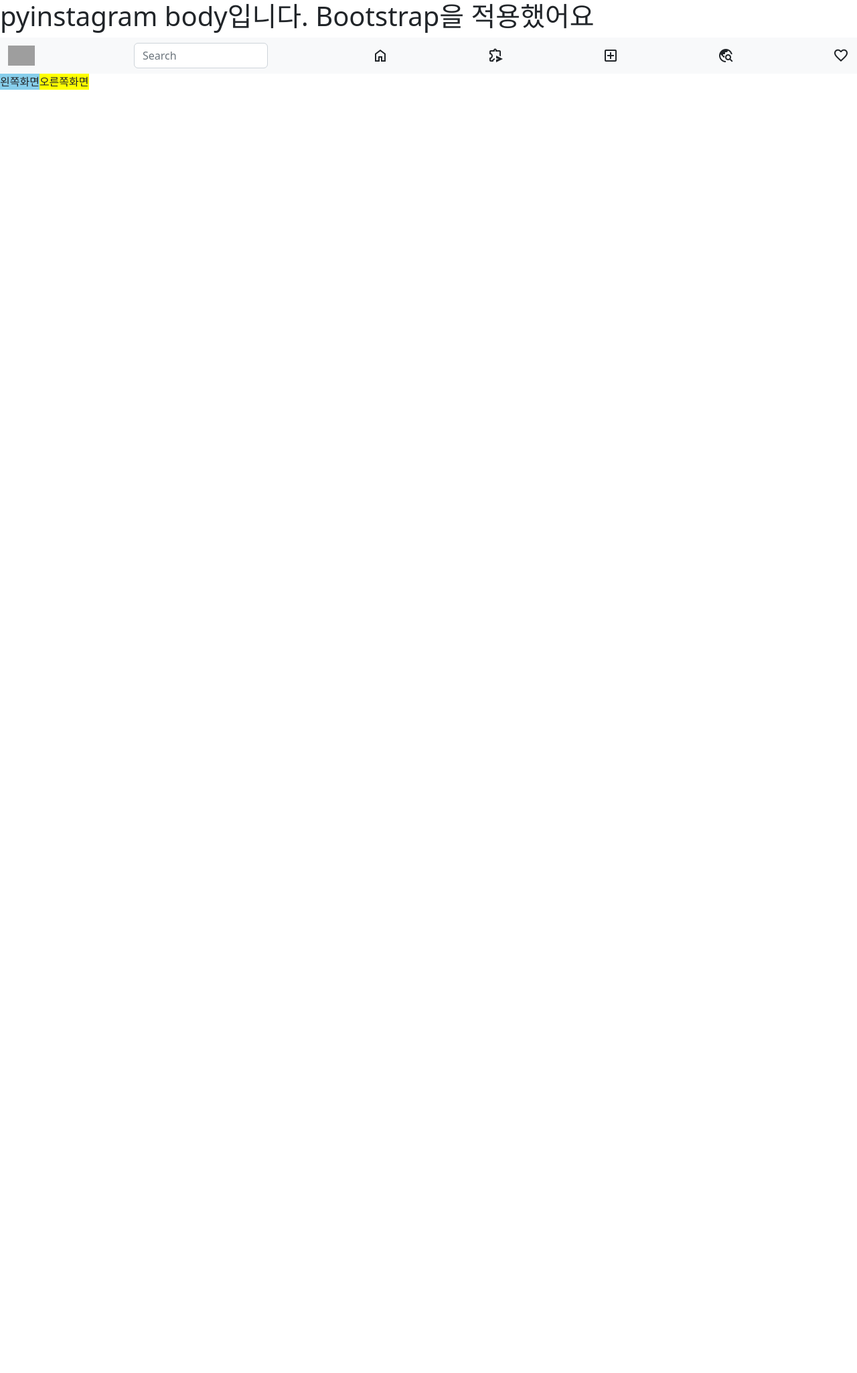
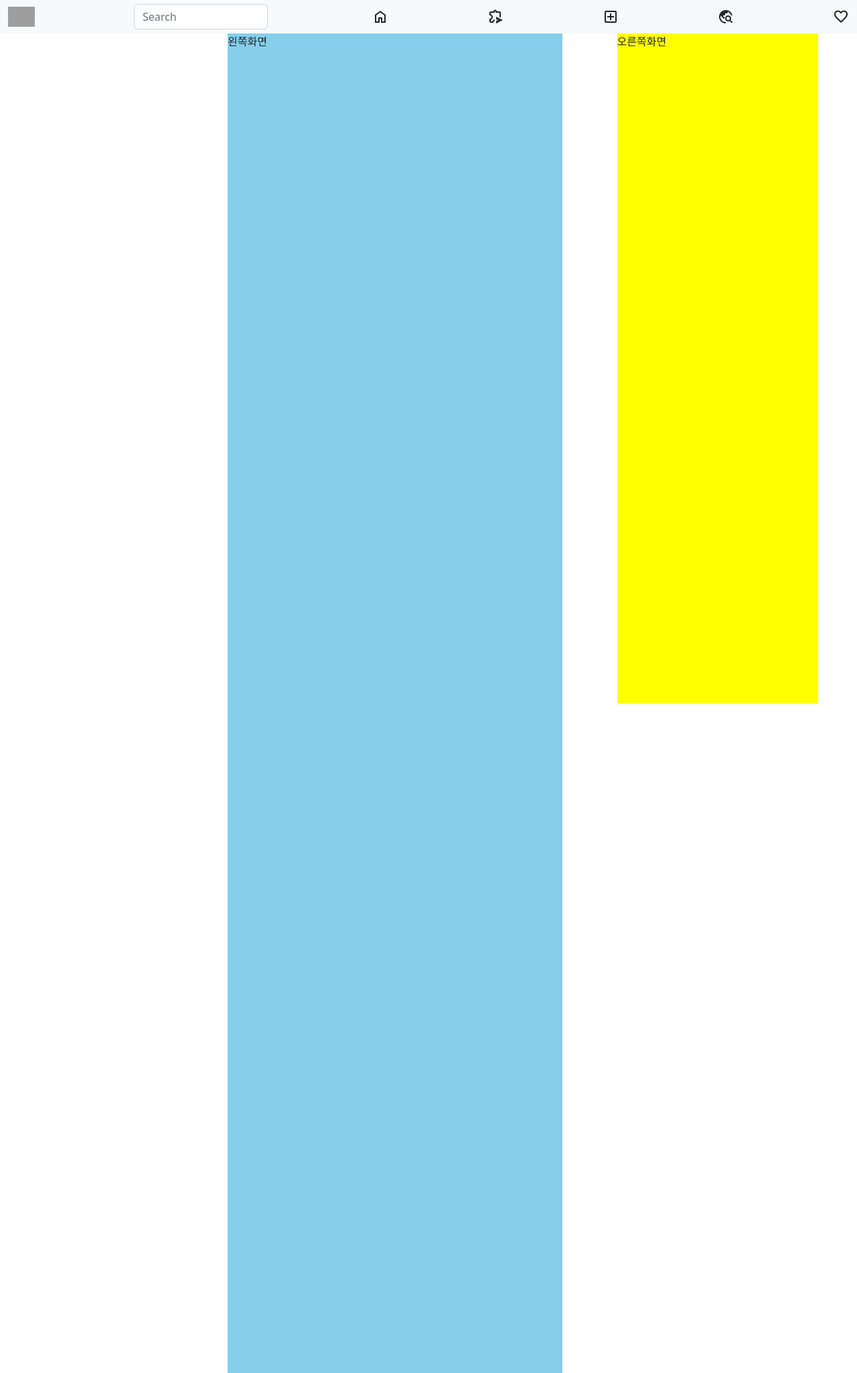
Before and after one commit to oliviatest/pyinstagram, a Django app: page / in a window 1280 px wide. Shown: the whole page at 67% size. Before the commit the page ends 134 px from the top, so only its background shows below. Run offline with Django 4.2, Linux system fonts and the light colour scheme; grey boxes are pictures that could not be loaded.

Commit message:
상단바, 오른쪽화면 틀고정

```diff
--- a/templates/pyinstagram/main.html
+++ b/templates/pyinstagram/main.html
@@ -14,11 +14,10 @@
 
   </head>
   <body>
-    <h1>pyinstagram body입니다. Bootstrap을 적용했어요</h1>
     <script src="https://cdn.jsdelivr.net/npm/bootstrap@5.2.3/dist/js/bootstrap.bundle.min.js" integrity="sha384-kenU1KFdBIe4zVF0s0G1M5b4hcpxyD9F7jL+jjXkk+Q2h455rYXK/7HAuoJl+0I4" crossorigin="anonymous"></script>
 
     <!-- 상단 내비게이션바 시작-->
-    <nav class="navbar navbar-expand-lg bg-light">
+    <nav class="navbar navbar-expand-lg bg-light" style="width:100%; height:50px; position:fixed">
         <div class="container-fluid">
             <img style="height:30px; object-fit:contain" src="https://www.instagram.com/static/images/web/mobile_nav_type_logo-2x.png/1b47f9d0e595.png" />
 
@@ -35,10 +34,13 @@
     </nav>
     <!-- 상단 내비게이션바 끝-->
 
-    <div style="display:flex;">
-        <div style = "background-color:skyblue">왼쪽화면</div>
+    <!-- 바디 영역 -->
+    <!-- display:flex - 하위 요소들을 옆으로 나란히 배열 -->
+    <div style="display:flex; justify-content: center; padding-top:50px;">
+        <div style = "background-color:skyblue; margin-right:100px; width:500px; height:2000px;">왼쪽화면</div>
 
-        <div style = "background-color:yellow">오른쪽화면</div>
+        <!-- position:fixed - 스크롤에 상관없이 고정되게 처리 -->
+        <div style = "background-color:yellow; width:300px; height:1000px; left:72%; position:fixed">오른쪽화면</div>
     </div>
 
   </body>
```
